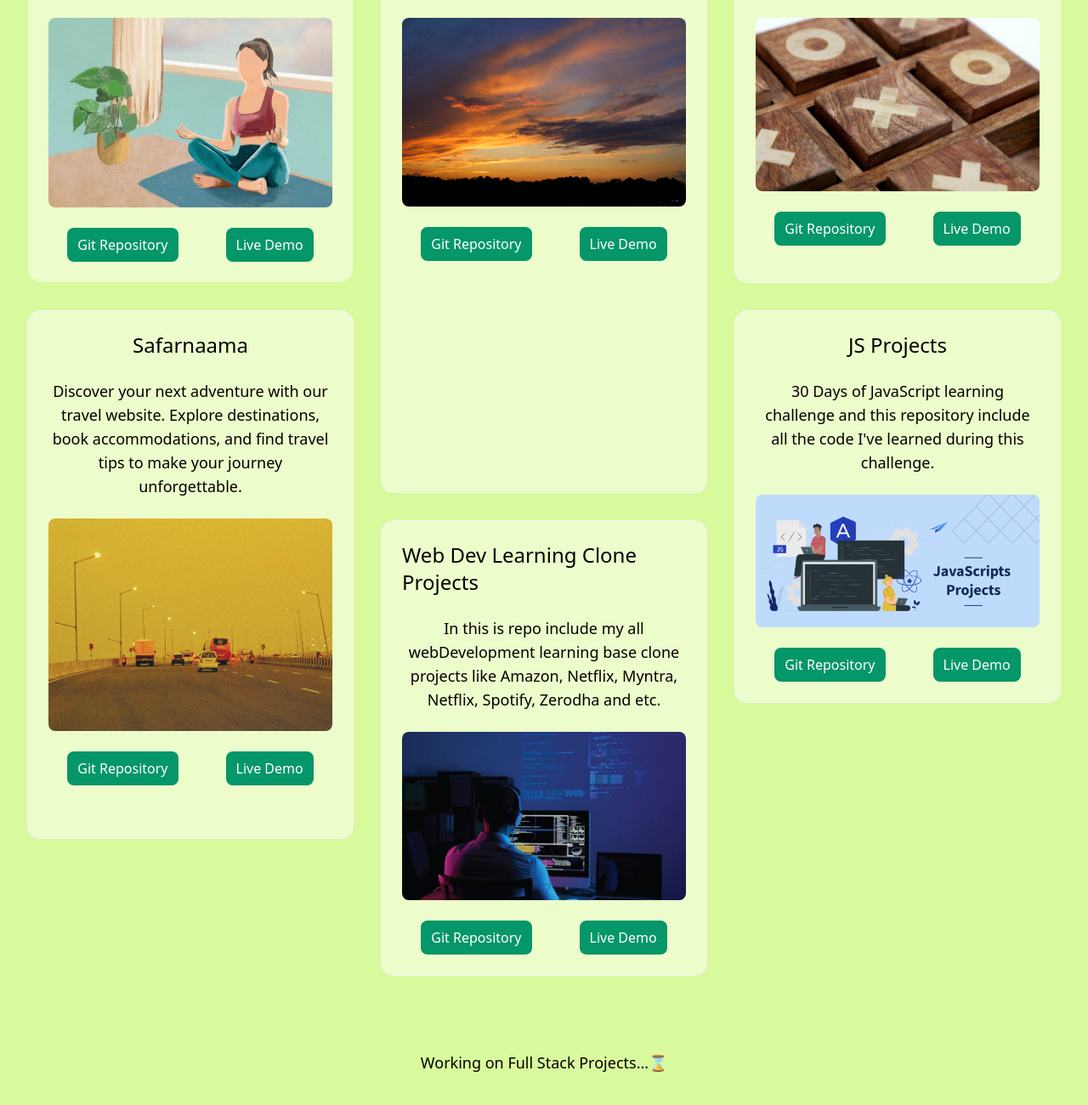
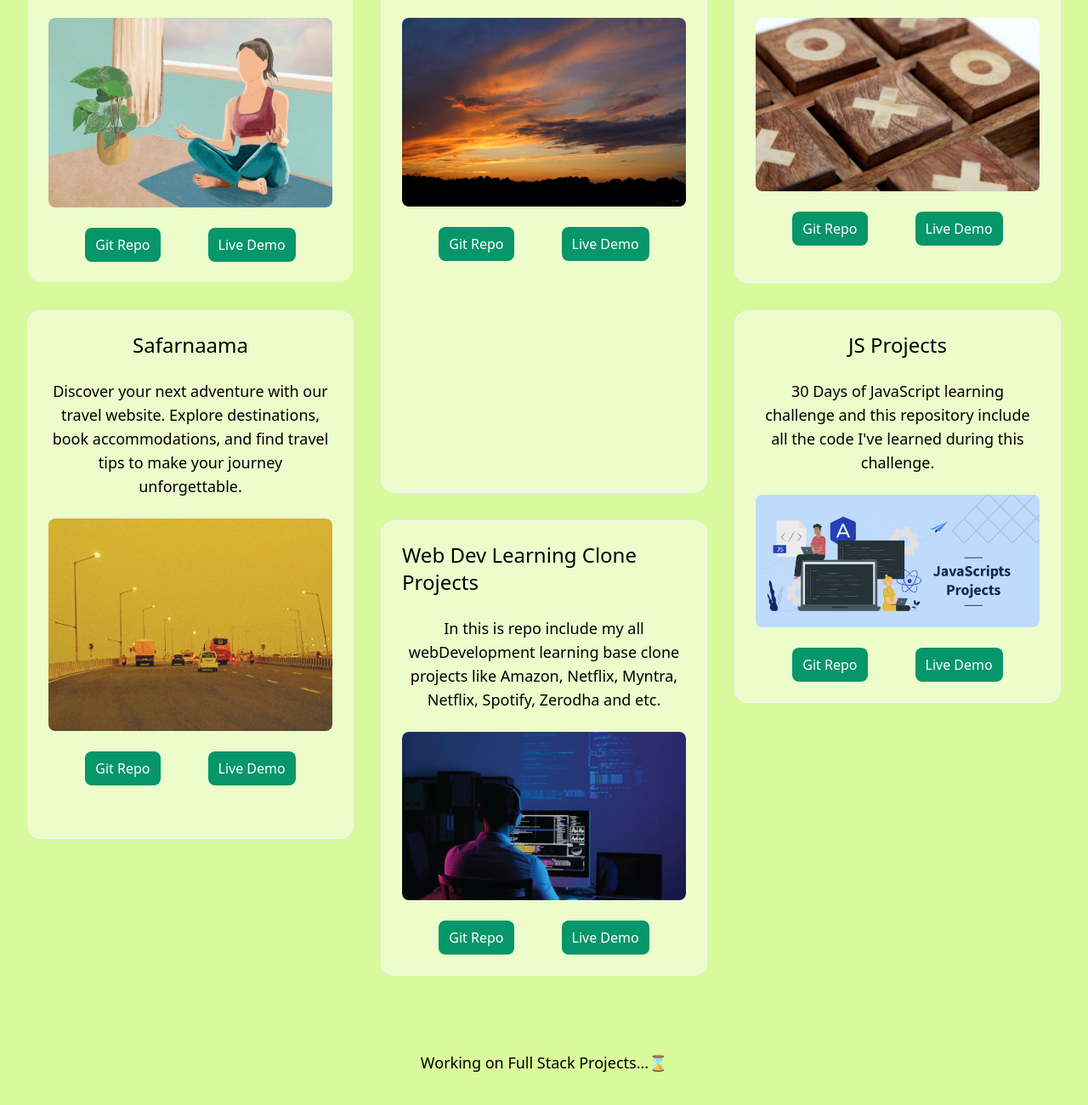
Before and after one commit to rachitkatariya/myportfolio, a website built with Vite: page index.html in a window 1280 px wide. Shown: the part 1168-2468 px from the top of the page at 85% size. Built offline with nearby package versions, Linux system fonts and the light colour scheme; files whose address does not match are found by name.

Commit message:
initial commit

```diff
--- a/index.html
+++ b/index.html
@@ -278,7 +278,7 @@
                     <img src="assets/pragati-yog.jpg" class="rounded-lg">
                     <div class="flex justify-between space-x-4 gap-10">
                         <a href="https://example.com" class="inline-block px-3 py-2 text-white bg-emerald-600 rounded-lg hover:bg-gray-700 transition-transform duration-300 ease-in-out transform hover:scale-105">
-                            Git Repository
+                            Git Repo
                         </a>
                         <a href="https://example.com" class="inline-block px-3 py-2 text-white bg-emerald-600 rounded-lg hover:bg-gray-700 transition-transform duration-300 ease-in-out transform hover:scale-105">
                             Live Demo
@@ -295,7 +295,7 @@
                     <img src="assets/mausam (2).jpg" class="rounded-lg">
                     <div class="flex justify-between space-x-4 gap-10">
                         <a href="https://github.com/rachitkatariya/weather-app" class="inline-block px-3 py-2 text-white bg-emerald-600 rounded-lg hover:bg-gray-700 transition-transform duration-300 ease-in-out transform hover:scale-105">
-                            Git Repository
+                            Git Repo
                         </a>
                         <a href="https://mausam-vibhaag.netlify.app" class="inline-block px-3 py-2 text-white bg-emerald-600 rounded-lg hover:bg-gray-700 transition-transform duration-300 ease-in-out transform hover:scale-105">
                             Live Demo
@@ -312,7 +312,7 @@
                     <img src="assets/zeros-cross.jpg" class="rounded-lg" >
                     <div class="flex justify-between space-x-4 gap-10">
                         <a href="https://github.com/rachitkatariya/Tic-Tac-Toe" class="inline-block px-3 py-2 text-white bg-emerald-600 rounded-lg hover:bg-gray-700 transition-transform duration-300 ease-in-out transform hover:scale-105">
-                            Git Repository
+                            Git Repo
                         </a>
                         <a href="https://zeros-cross.netlify.app" class="inline-block px-3 py-2 text-white bg-emerald-600 rounded-lg hover:bg-gray-700 transition-transform duration-300 ease-in-out transform hover:scale-105">
                             Live Demo
@@ -329,7 +329,7 @@
                     <img src="assets/safarnaama.jpg" class="rounded-lg">
                     <div class="flex justify-between space-x-4 gap-10">
                         <a href="https://github.com/rachitkatariya/SafarNaama" class="inline-block px-3 py-2 text-white bg-emerald-600 rounded-lg hover:bg-gray-700 transition-transform duration-300 ease-in-out transform hover:scale-105">
-                            Git Repository
+                            Git Repo
                         </a>
                         <a href="https://safarnaama.netlify.app" class="inline-block px-3 py-2 text-white bg-emerald-600 rounded-lg hover:bg-gray-700 transition-transform duration-300 ease-in-out transform hover:scale-105">
                             Live Demo
@@ -346,7 +346,7 @@
                     <img src="assets/JavaScript-Projects.png" class="rounded-lg">
                     <div class="flex justify-between space-x-4 gap-10">
                         <a href="https://github.com/rachitkatariya/js-projects" class="inline-block px-3 py-2 text-white bg-emerald-600 rounded-lg hover:bg-gray-700 transition-transform duration-300 ease-in-out transform hover:scale-105">
-                            Git Repository
+                            Git Repo
                         </a>
                         <a href="https://github.com/rachitkatariya/js-projects" class="inline-block px-3 py-2 text-white bg-emerald-600 rounded-lg hover:bg-gray-700 transition-transform duration-300 ease-in-out transform hover:scale-105">
                             Live Demo
@@ -363,7 +363,7 @@
                     <img src="assets/web-dev-project.jpg" class="rounded-lg">
                     <div class="flex justify-between space-x-4 gap-10">
                         <a href="https://github.com/rachitkatariya/webDev" class="inline-block px-3 py-2 text-white bg-emerald-600 rounded-lg hover:bg-gray-700 transition-transform duration-300 ease-in-out transform hover:scale-105">
-                            Git Repository
+                            Git Repo
                         </a>
                         <a href="https://github.com/rachitkatariya/webDev" class="inline-block px-3 py-2 text-white bg-emerald-600 rounded-lg hover:bg-gray-700 transition-transform duration-300 ease-in-out transform hover:scale-105">
                             Live Demo
--- a/tailwind.config.js
+++ b/tailwind.config.js
@@ -18,6 +18,9 @@ module.exports = {
         deepBlueHead: "#162f56",
         gray2: "#525a76",
       },
+      screens: {
+        'xs': '350px', // Custom screen size for 350px width
+      },
     },
   },
   plugins: [],
```
